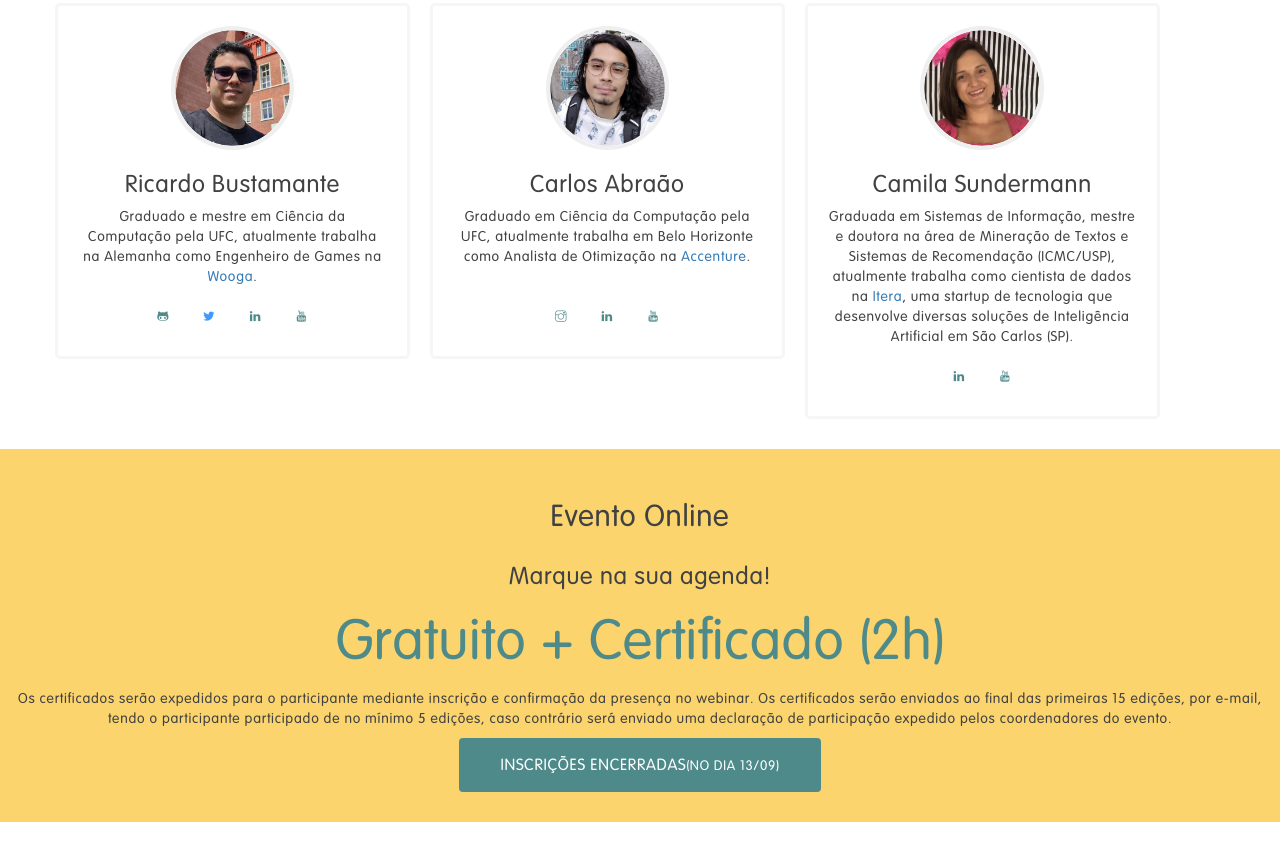
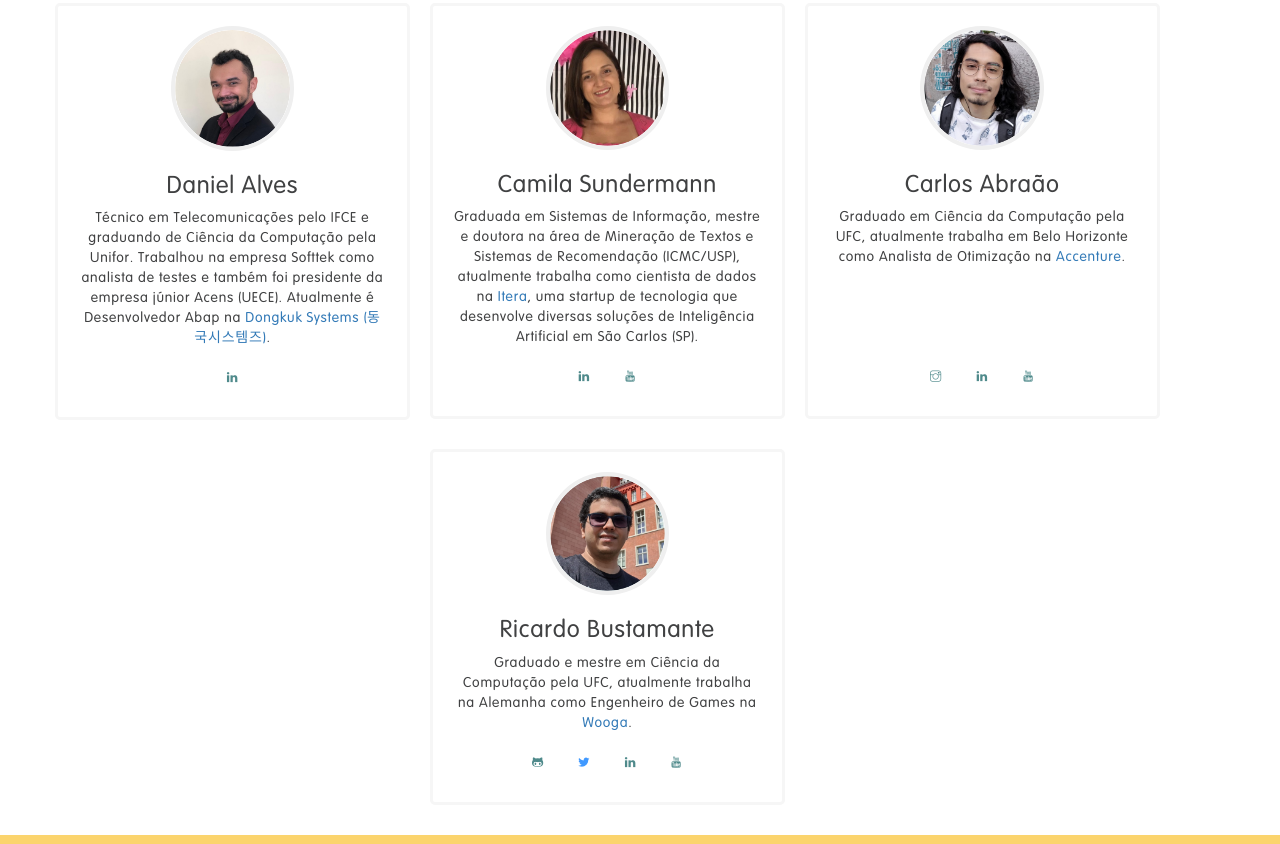
Before and after one commit to devcavi/contae, a plain HTML site: page index.html in a window 1280 px wide. Shown: the part 1116-1960 px from the top of the page. Drawn offline with Linux system fonts and the light colour scheme.

Commit message:
novo convidado

```diff
--- a/index.html
+++ b/index.html
@@ -93,36 +93,20 @@
         <!-- End: Desc -->
 
         <!-- Start: Speakers -->
+
         <div class="row me-row content-ct speaker" id="speakers">
           <h2 class="row-title">Conheça nossos Convidados</h2>
+
           <div class="col-md-4 col-sm-6 feature">
-            <img src="img/speaker-bustamante.png" class="speaker-img">
-            <h3>Ricardo Bustamante</h3>
-            <p>Graduado e mestre em Ciência da Computação pela UFC, atualmente trabalha na Alemanha
-              como Engenheiro de Games na <a href="https://www.wooga.com/" target="_blank">Wooga</a>.
-            </p>
-            <ul class="speaker-social">
-              <li><a target="_blank" href="https://github.com/ricardobusta"><span class="ti-github"></span></a></li>
-              <li><a target="_blank" href="https://twitter.com/ricardobusta"><span class="ti-twitter-alt"></span></a></li>
-              <li><a target="_blank" href="https://www.linkedin.com/in/ricardo-bustamante-de-queiroz-31627b87/"><span class="ti-linkedin"></span></a></li>
-<li><a href="https://www.youtube.com/watch?v=l51NfCNPe7o" target="_blank"><span class="ti-youtube"></span></a></li>
+            <img src="img/speaker-daniel.png" class="speaker-img">
+            <h3>Daniel Alves</h3>
+            <p>
+              Técnico em Telecomunicações pelo IFCE e graduando de Ciência da Computação pela Unifor.
+              Trabalhou na empresa Softtek como analista de testes e também foi presidente da empresa júnior Acens (UECE). Atualmente é Desenvolvedor Abap na <a href="http://www.dkunc.com" target="_blank">Dongkuk Systems (동국시스템즈)</a>.</p>
+              <ul class="speaker-social">
+              <li><a target="_blank" href="https://www.linkedin.com/in/daniel-alves-975824a8/"><span class="ti-linkedin"></span></a></li>
             </ul>
           </div>
-
-<div class="col-md-4 col-sm-6 feature">
-            <img src="img/speaker-abraao.png" class="speaker-img">
-            <h3>Carlos Abraão</h3>
-            <p>Graduado em Ciência da Computação pela UFC, atualmente trabalha em Belo Horizonte como Analista de Otimização na <a href="https://www.accenture.com/" target="_blank">Accenture</a>.
-            </p>
-<br>
-            <ul class="speaker-social">
-              <li><a target="_blank" href="https://instagram.com/open.ao"><span class="ti-instagram"></span></a></li>
-
-              <li><a target="_blank" href="https://www.linkedin.com/in/c-abraao/"><span class="ti-linkedin"></span></a></li>
-              <li><a href="https://www.youtube.com/watch?v=Y6mGO3pwloE" target="_blank"><span class="ti-youtube"></span></a></li>
-            </ul>
-          </div>
-
           <div class="col-md-4 col-sm-6 feature">
             <img src="img/speaker-camila.png" class="speaker-img">
             <h3>Camila Sundermann</h3>
@@ -135,7 +119,37 @@
 
             </ul>
           </div>
+          <div class="col-md-4 col-sm-6 feature">
+            <img src="img/speaker-abraao.png" class="speaker-img">
+            <h3>Carlos Abraão</h3>
+            <p>Graduado em Ciência da Computação pela UFC, atualmente trabalha em Belo Horizonte como Analista de Otimização na <a href="https://www.accenture.com/" target="_blank">Accenture</a>.
 
+            </p>
+            <br>
+            <br>
+            <br>
+            <br>
+            <ul class="speaker-social">
+              <li><a target="_blank" href="https://instagram.com/open.ao"><span class="ti-instagram"></span></a></li>
+
+              <li><a target="_blank" href="https://www.linkedin.com/in/c-abraao/"><span class="ti-linkedin"></span></a></li>
+              <li><a href="https://www.youtube.com/watch?v=Y6mGO3pwloE" target="_blank"><span class="ti-youtube"></span></a></li>
+            </ul>
+          </div>
+
+            <div class="col-md-4 col-sm-6 feature">
+              <img src="img/speaker-bustamante.png" class="speaker-img">
+              <h3>Ricardo Bustamante</h3>
+              <p>Graduado e mestre em Ciência da Computação pela UFC, atualmente trabalha na Alemanha
+                como Engenheiro de Games na <a href="https://www.wooga.com/" target="_blank">Wooga</a>.
+              </p>
+              <ul class="speaker-social">
+                <li><a target="_blank" href="https://github.com/ricardobusta"><span class="ti-github"></span></a></li>
+                <li><a target="_blank" href="https://twitter.com/ricardobusta"><span class="ti-twitter-alt"></span></a></li>
+                <li><a target="_blank" href="https://www.linkedin.com/in/ricardo-bustamante-de-queiroz-31627b87/"><span class="ti-linkedin"></span></a></li>
+  <li><a href="https://www.youtube.com/watch?v=l51NfCNPe7o" target="_blank"><span class="ti-youtube"></span></a></li>
+              </ul>
+            </div>
           <!--
           <div class="col-md-4 col-sm-6 feature">
             <img src="img/speaker-2.png" class="speaker-img">
```
Also changed, not shown: img/speaker-daniel.png (added).
